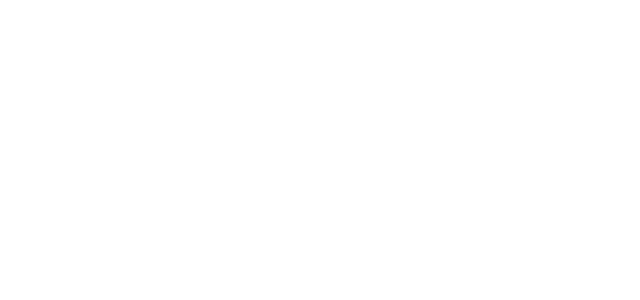
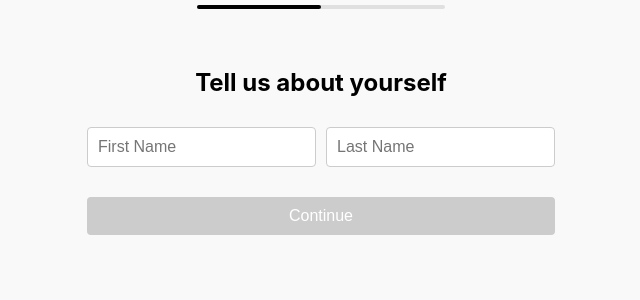
Before and after one commit to shreeya34/profile-fusion-app, a React (Create React App) app in the folder pages/: page /intro in a window 1280 px wide. Before the commit this address had no page. Shown: the top 300 px of the page, without its empty margins (319-959 px from the left). Built offline with nearby package versions, Linux system fonts and the light colour scheme.

Commit message:
working on signup page

```diff
--- a/pages/src/App.js
+++ b/pages/src/App.js
@@ -3,6 +3,7 @@
 import Signup from './Signup';
 import Login from './Login'; // Import your login page component
 import CreateAccount from './CreateAccount';
+import Intro from './intro';
 
 
 function App() {
@@ -12,6 +13,7 @@
         <Route path="/Signup" element={<Signup />} /> {/* Signup page route */}
         <Route path="/Login" element={<Login />} /> {/* Login page route */}
         <Route path="/create-account" element={<CreateAccount />} />
+        <Route path="/intro" element={<Intro />} />
 
         {/* Add other routes here as needed */}
       </Routes>
--- a/pages/src/ClaimLinkSignup.css
+++ b/pages/src/ClaimLinkSignup.css
@@ -49,6 +49,7 @@
     font-size: 16px;
     color: #333;
     box-sizing: border-box;
+
   }
 
   .form-actions {
--- a/pages/src/CreateAccount.css
+++ b/pages/src/CreateAccount.css
@@ -29,7 +29,11 @@
   }
 
   .form-groups {
-    width: 90%; /* Adjusts width of each input to be side by side */
+    height: 5px;
+    padding: 10px;
+    font-size: 16px;
+    width: 100%;
+
 
   }
 
--- a/pages/src/CreateAccount.js
+++ b/pages/src/CreateAccount.js
@@ -6,7 +6,7 @@
   const [email, setEmail] = useState('');
   const [password, setPassword] = useState('');
 
-  const navigate = useNavigate(); // Ensure this is initialized
+  const navigate = useNavigate();
 
   const handleEmailChange = (e) => {
     setEmail(e.target.value);
@@ -20,6 +20,7 @@
     e.preventDefault();
     console.log('Creating account with:', email, password);
   };
+  navigate('/intro', { state: { email, password } });
 
   const goBack = () => {
     navigate('/signup'); // Use navigate correctly
--- /dev/null
+++ b/pages/src/Intro.css
@@ -0,0 +1,110 @@
+.intro-container {
+  display: flex;
+  flex-direction: column;
+  align-items: center;
+  justify-content: center;
+  padding: 20px;
+  height: 100vh;
+  background-color: #f9f9f9;
+}
+
+.progress-line {
+  width: 20%; /* Adjust the width as needed */
+  height: 4px; /* Thickness of the progress line */
+  background-color: #e0e0e0;
+  position: relative;
+  margin-top: -600px; /* Move the progress line down */
+  margin-bottom: 20px; /* Add space below */
+  border-radius: 2px;
+}
+
+.progress {
+  height: 100%;
+  background-color: #000000; /* Green progress color */
+  border-radius: 2px;
+  transition: width 0.2s ease-in-out;
+}
+
+.step-content {
+  text-align: center;
+  margin-top: 20px; /* Space between the progress line and the content */
+}
+
+.step {
+  display: flex;
+  flex-direction: column;
+  align-items: center;
+}
+
+.step h2 {
+  margin-bottom: 20px;
+}
+
+.step input {
+  margin-bottom: 10px;
+  padding: 10px;
+  font-size: 16px;
+  border: 1px solid #ccc;
+  border-radius: 4px;
+  width: 100%;
+}
+
+.step .input-container {
+  display: flex;
+  gap: 10px;
+  width: 100%;
+}
+
+.input-container input {
+  flex: 1;
+}
+
+input {
+  display: block;
+  width: 80%;
+  padding: 10px;
+  margin: 10px auto;
+  font-size: 16px;
+  border: 1px solid #ccc;
+  border-radius: 4px;
+}
+
+button {
+  margin-top: 20px;
+  padding: 10px 20px;
+  font-size: 16px;
+  color: #fff;
+  background-color: #000000;
+  border: none;
+  border-radius: 4px;
+  cursor: pointer;
+}
+
+button:disabled {
+  background-color: #ccc;
+  cursor: not-allowed;
+}
+.options {
+  margin-top: 20px;
+  display: flex;
+  flex-direction: column; /* Stack the boxes vertically */
+  gap: 20px; /* Space between each option box */
+}
+
+.option-box {
+  padding: 15px;
+  border: 1px solid #ccc;
+  border-radius: 8px;
+  background-color: #f9f9f9; /* Light background color */
+  width: 400px; /* Make the boxes take full width of the container */
+  display: flex;
+  align-items: center;
+  justify-content: space-between;
+
+}
+
+.option-box input[type="radio"] {
+  margin-right: 5px;
+  margin-left: -190px; /* Move radio button a little to the left */
+
+}
--- a/pages/src/Login.js
+++ b/pages/src/Login.js
@@ -1,7 +1,6 @@
 import React from 'react';
 import './Login.css';
-import { Link } from 'react-router-dom'; // Import Link from react-router-dom
-
+import { Link } from 'react-router-dom';
 
 const Login = () => {
   return (
--- a/pages/src/Signup.js
+++ b/pages/src/Signup.js
@@ -14,7 +14,7 @@
 
     // For now, just displaying the unique link. You can replace this logic with API call or any functionality.
     if (uniqueLink) {
-      setMessage(`Link ${uniqueLink} successfully claimed!`);
+      setMessage(`Link ${uniqueLink} success fully claimed!`);
     } else {
       setMessage('Please enter a valid link.');
     }
--- /dev/null
+++ b/pages/src/intro.js
@@ -0,0 +1,116 @@
+import React, { useState } from "react";
+import "./Intro.css"; // Import your custom styles
+
+const Intro = () => {
+  const [step, setStep] = useState(1); // Track the current step
+  const [formData, setFormData] = useState({
+    firstName: "",
+    lastName: "",
+  });
+
+  // Handle input changes
+  const handleChange = (e) => {
+    setFormData({ ...formData, [e.target.name]: e.target.value });
+  };
+
+  // Move to the next step
+  const nextStep = () => {
+    if (step < 3) {
+      setStep(step + 1);
+    }
+  };
+
+  return (
+    <div className="intro-container">
+      {/* Progress Line */}
+      <div className="progress-line">
+        <div
+          className="progress"
+          style={{ width: `${(step / 2) * 100}%` }} // Dynamic width
+        ></div>
+      </div>
+
+      {/* Step Content */}
+      <div className="step-content">
+      {step === 1 && (
+            <div className="step">
+                <h2>Tell us about yourself</h2>
+                <div className="input-container">
+                <input
+                    type="text"
+                    name="firstName"
+                    placeholder="First Name"
+                    value={formData.firstName}
+                    onChange={handleChange}
+                    required
+                />
+                <input
+                    type="text"
+                    name="lastName"
+                    placeholder="Last Name"
+                    value={formData.lastName}
+                    onChange={handleChange}
+                    required
+                />
+                </div>
+                 {/* Continue Button */}
+                <button
+                onClick={nextStep}
+                disabled={!formData.firstName || !formData.lastName} // Disable if fields are empty
+                >
+                Continue
+                </button>
+            </div>
+            )}
+
+        {step === 2 && (
+        <div className="step">
+            <h2>Get us up to speed</h2>
+            <p>Do you already have a link-in-bio?</p>
+            {/* New Options */}
+            <div className="options">
+            <div className="option-box">
+            <input
+                type="radio"
+                id="buildFromScratch"
+                name="pageOption"
+                value="buildFromScratch"
+                onChange={handleChange}
+                checked={formData.pageOption === "buildFromScratch"}
+                />
+                <label htmlFor="buildFromScratch">I build my Page from scratch</label>
+            </div>
+
+            <div className="option-box">
+            <input
+                type="radio"
+                id="linkInBio"
+                name="pageOption"
+                value="linkInBio"
+                onChange={handleChange}
+                checked={formData.pageOption === "linkInBio"}
+                />
+                <label htmlFor="linkInBio">I have a link-in-bio</label>
+            </div>
+            </div>
+
+            {/* Finish Button */}
+            <button onClick={nextStep} disabled={!formData.lastName || !formData.pageOption}>
+            Finish
+            </button>
+        </div>
+        )}
+
+
+        {step === 3 && (
+          <div className="step">
+            <h2>Welcome, {formData.firstName} {formData.lastName}!</h2>
+            <p>Thank you for providing your details.</p>
+          </div>
+        )}
+      </div>
+    </div>
+  );
+};
+
+export default Intro;
```
Also changed, not shown: pages/src/AuthLayout.css (added, +21 -0 lines), pages/src/AuthLayout.js (added, +22 -0 lines).
